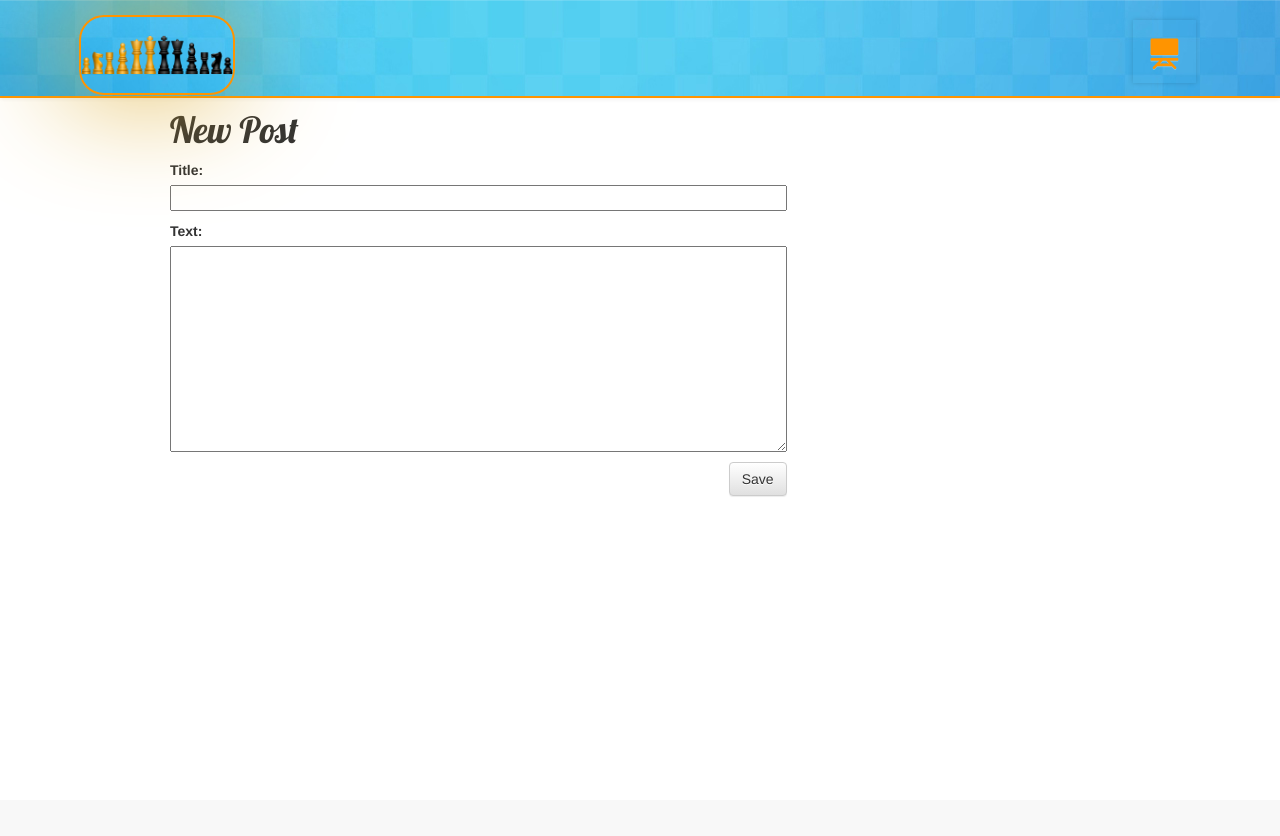
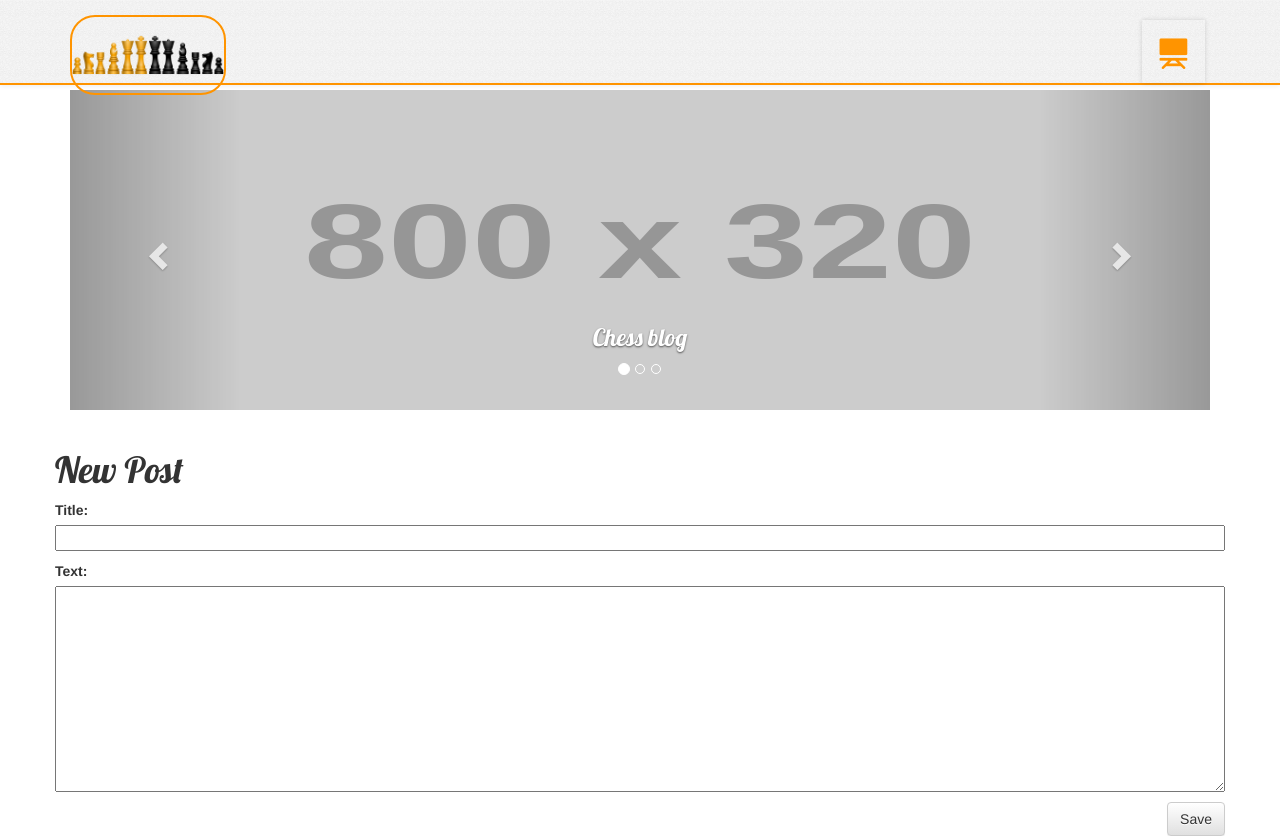
Before and after one commit to ondjuric/django-chess-blog, a Django app: page /post/new/ in a window 1280 px wide. Before the commit the page ends 496 px from the top, so only its background shows below. Run offline with Django 3.2, Linux system fonts and the light colour scheme; grey boxes labelled with a size stand in for pictures from a placeholder-image service; some libraries are stand-ins or nearby versions.

Commit message:
Added Lesson model and according with it other parts. Modified html templates and css.

```diff
--- a/blog/admin.py
+++ b/blog/admin.py
@@ -1,4 +1,5 @@
 from django.contrib import admin
-from .models import Post
+from .models import Post, Lesson
 
 admin.site.register(Post)
+admin.site.register(Lesson)
--- a/blog/forms.py
+++ b/blog/forms.py
@@ -1,5 +1,5 @@
 from django import forms
-from .models import Post
+from .models import Post, Lesson
 
 
 class PostForm(forms.ModelForm):
@@ -7,3 +7,10 @@ class PostForm(forms.ModelForm):
     class Meta:
         model = Post
         fields = ('title', 'text',)
+
+
+class LessonForm(forms.ModelForm):
+
+    class Meta:
+        model = Lesson
+        fields = ('lesson_type', 'lesson_description')
--- a/blog/models.py
+++ b/blog/models.py
@@ -3,16 +3,23 @@ from django.utils import timezone
 
 
 class Post(models.Model):
-	author = models.ForeignKey('auth.User')
-	title = models.CharField(max_length=200)
-	text = models.TextField()
-	created_date = models.DateTimeField(default=timezone.now)
-	published_date = models.DateTimeField(blank=True, null=True)
+    author = models.ForeignKey('auth.User')
+    title = models.CharField(max_length=200)
+    text = models.TextField()
+    created_date = models.DateTimeField(default=timezone.now)
+    published_date = models.DateTimeField(blank=True, null=True)
+
+    def publish(self):
+        self.published_date = timezone.now()
+        self.save()
+
+    def __str__(self):
+        return self.title
 
 
-	def publish(self):
-		self.published_date = timezone.now()
-		self.save()
+class Lesson(models.Model):
+    lesson_type = models.CharField(max_length=800)
+    lesson_description = models.TextField()
 
-	def __str__(self):
-		return self.title
+    def __str__(self):
+        return self.lesson_type
--- a/blog/static/css/blog.css
+++ b/blog/static/css/blog.css
@@ -6,7 +6,8 @@ body {
     width: 100%;
     border-bottom: 2px solid #ff9400;
     z-index: 100;
-    background: url('../img/header.jpg');
+    background: url('../img/bg.png');
+    background-color: #f7f7f7;
 }
 
 .brand {
@@ -18,22 +19,18 @@ body {
     height: 80px;
     border: 2px solid #ff9400;
     border-radius: 25px;
-    -webkit-box-shadow: -10px -9px 120px goldenrod;
-    -moz-box-shadow: -10px -9px 120px goldenrod;
-    box-shadow: -10px -9px 120px goldenrod;
 }
 
-.heder-container {
-    margin-right: 5%;
-    margin-left: 5%;
-    margin-bottom: 1%;
+/**add a bit of space between header and carousel margin-top*/
+.crsl {
+    margin-top: 20px;
 }
 
-.content {
-    margin: 0 auto 40px;
-    max-width: 980px;
+/**main blog content*/
+.blog {
+    max-width: 100%;
     position: relative;
-    padding: 20px
+    padding-top: 20px
 }
 
 h1, h2, h3, h4 {
@@ -90,3 +87,15 @@ h1, h2, h3, h4 {
 .post h1 a, .post h1 a:visited {
     color: #000000;
 }
+
+/* Makes images fully responsive in carousel*/
+
+.img-responsive,
+.thumbnail > img,
+.thumbnail a > img,
+.carousel-inner > .item > img,
+.carousel-inner > .item > a > img {
+  display: block;
+  width: 100%;
+  height: 320px;
+}
--- a/blog/templates/blog/base.html
+++ b/blog/templates/blog/base.html
@@ -11,7 +11,7 @@
 </head>
 <body>
     <nav class="navbar navbar-default navbar-fixed-top" role="navigation">
-      <div class="heder-container container-fluid">
+      <div class="container">
         <!-- Brand and toggle get grouped for better mobile display -->
         <div class="navbar-header">
 
@@ -32,20 +32,59 @@
             {% endif %}
             </li>
             <li>
-              <a href="#" class="menu-part"><span title="chess lessons" class="glyphicon glyphicon-blackboard"></span></a>
+              <a href="/lesson/" class="menu-part"><span title="chess lessons" class="glyphicon glyphicon-blackboard"></span></a>
             </li>
           </ul>
         </div>
       </div>
     </nav>
+    <div class="crsl container">
+      <div id="carousel-chess-blog" class="carousel slide" data-ride="carousel">
+        <!-- Indicators -->
+        <ol class="carousel-indicators">
+          <li data-target="#carousel-chess-blog" data-slide-to="0" class="active"></li>
+          <li data-target="#carousel-chess-blog" data-slide-to="1"></li>
+          <li data-target="#carousel-chess-blog" data-slide-to="2"></li>
+        </ol>
+        <!-- Wrapper for slides -->
+        <div class="carousel-inner">
+          <div class="item active">
+            <img src="http://placehold.it/800x320" alt="...">
+            <div class="carousel-caption">
+                <h3>Chess blog</h3>
+            </div>
+          </div>
+          <div class="item">
+            <img src="http://placehold.it/800x320" alt="...">
+            <div class="carousel-caption">
+                <h3>Chess Lessons</h3>
+            </div>
+          </div>
+          <div class="item">
+            <img src="http://placehold.it/800x320" alt="...">
+            <div class="carousel-caption">
+                <h3>Chess tournaments</h3>
+            </div>
+          </div>
+        </div>
 
-    <div class="content container">
-    <div class="row">
-        <div class="col-md-8">
-        	{% block content %}
-        	{% endblock %}
-        </div>
+        <!-- Controls -->
+        <a class="left carousel-control" href="#carousel-chess-blog" role="button" data-slide="prev">
+          <span class="glyphicon glyphicon-chevron-left"></span>
+        </a>
+        <a class="right carousel-control" href="#carousel-chess-blog" role="button" data-slide="next">
+          <span class="glyphicon glyphicon-chevron-right"></span>
+        </a>
+      </div>
     </div>
+
+    <div class="blog container">
+      <div class="row">
+
+          	{% block content %}
+          	{% endblock %}
+
+      </div>
 </div>
 
 <script type="text/javascript" src="{% static "js/jquery.js" %}"></script>
--- a/blog/urls.py
+++ b/blog/urls.py
@@ -7,4 +7,5 @@ urlpatterns = [
     url(r'^post/(?P<pk>[0-9]+)/$', views.post_detail, name='post_detail'),
     url(r'^post/new/$', views.post_new, name='post_new'),
     url(r'^post/(?P<pk>[0-9]+)/edit/$', views.post_edit, name='post_edit'),
+    url(r'^lesson/$', views.lesson_list, name='lesson_list'),
 ]
--- a/blog/views.py
+++ b/blog/views.py
@@ -1,8 +1,8 @@
 from django.shortcuts import render, get_object_or_404, redirect
 from django.utils import timezone
 
-from .forms import PostForm
-from .models import Post
+from .forms import PostForm, LessonForm
+from .models import Post, Lesson
 
 
 # Create your views here.
@@ -44,3 +44,8 @@ def post_edit(request, pk):
     else:
         form = PostForm(instance=post)
     return render(request, 'blog/post_edit.html', {'form': form})
+
+
+def lesson_list(request):
+    lessons = Lesson.objects.all()
+    return render(request, 'blog/lessons.html', {'lessons': lessons})
```
Also changed, not shown: blog/templates/blog/lessons.html (added, +22 -0 lines), blog/templates/blog/post_detail.html (+6 -1 lines), blog/templates/blog/post_list.html (+6 -1 lines), blog/migrations/0002_lessons.py (added), blog/migrations/0003_auto_20151002_1541.py (added), blog/static/img/bg.png (added).
